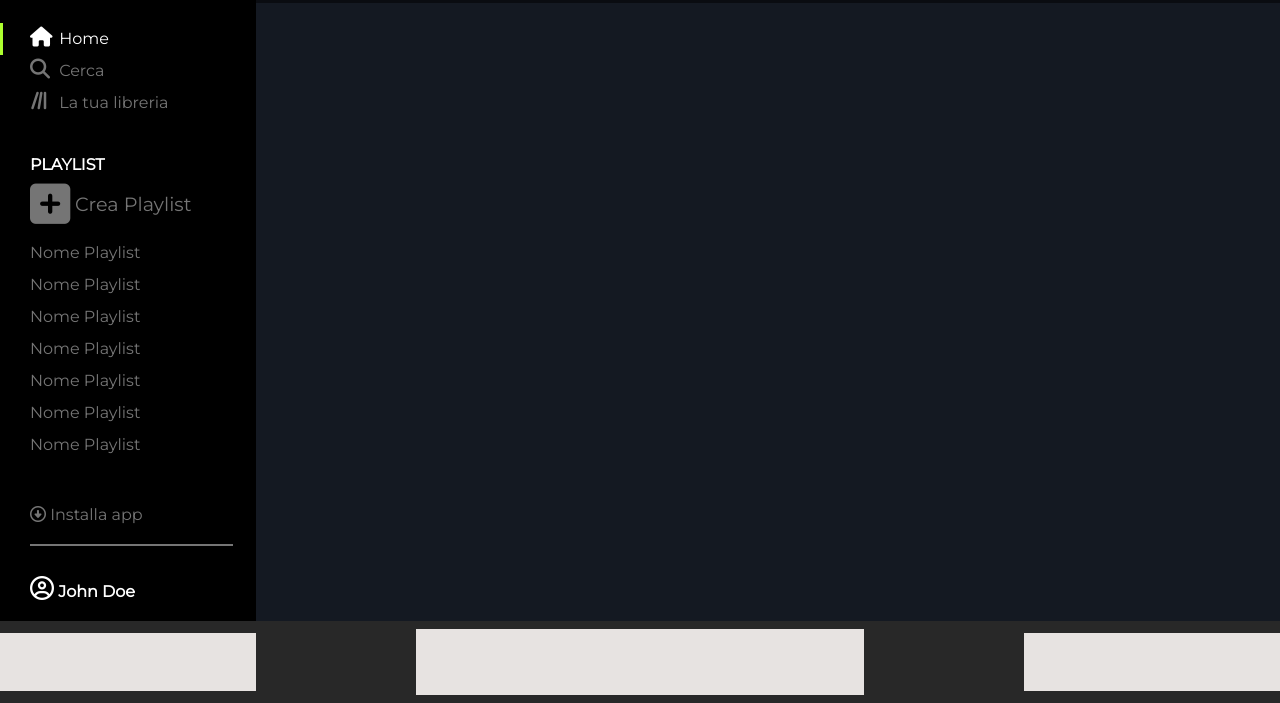
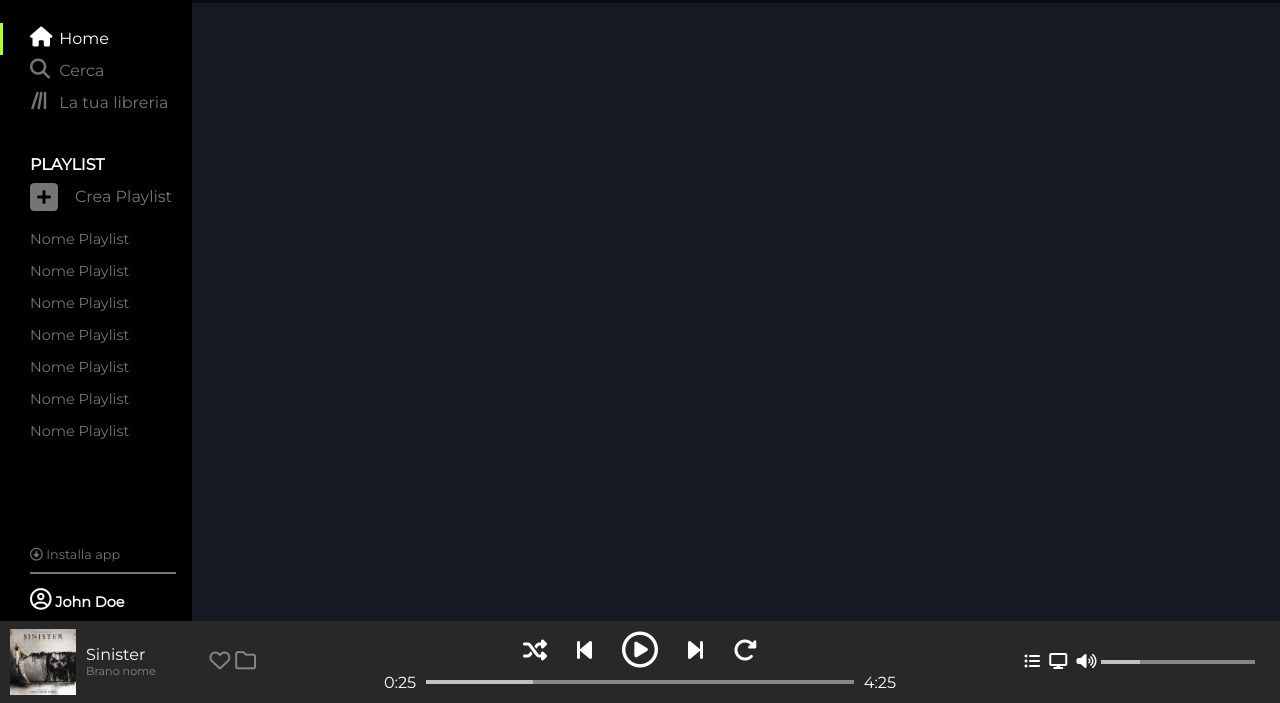
Before and after one commit to manuelnones/html-css-spotifyweb, a plain HTML site: page index.html in a window 1280 px wide. Shown: the part 97-800 px from the top of the page. Drawn offline with Linux system fonts and the light colour scheme.

Commit message:
add footer

```diff
--- a/css/style.css
+++ b/css/style.css
@@ -5,13 +5,10 @@
 }
 
 body{
-    background-color: #141922;
-    font-family: 'Fredoka', sans-serif;
     font-family: 'Montserrat', sans-serif;
 }
 
 .space-nav-element{
-    font-size: 1em;
     padding-left: 30px;
 }
 
@@ -38,9 +35,9 @@ header #nav-spotify{
     position: fixed;
     top: 0;
     left: 0;
-    right: 80%;
     z-index: 3;
-    height: calc(100% - 82.5px);
+    min-width: 192px;
+    min-height: calc(100% - 82.5px);
     background-color: #000000;
 }
 
@@ -83,21 +80,26 @@ header #nav-spotify .nav-top .playlist .title-nav{
 header #nav-spotify .nav-top .playlist .new-playlist{
     display: flex;
     align-items: center;
-    font-size: 1.2em;
+    font-size: 1em;
     padding-bottom: 10px;
 }
 
 header #nav-spotify .nav-top .playlist .new-playlist .fa-solid{
-    font-size: 2.4em;
+    font-size: 2em;
 }
 
 header #nav-spotify .nav-top .playlist .new-playlist span{
     padding-left: 25px;
 }
 
+header #nav-spotify .nav-top .playlist .name-playlist{
+    font-size: 0.9em;
+}
+
 header #nav-spotify .nav-bottom .download-app{
     color: #757575;
-    padding-bottom: 20px;
+    padding-bottom: 10px;
+    font-size: 0.8em;
 }
 
 header #nav-spotify .nav-bottom hr{
@@ -106,9 +108,10 @@ header #nav-spotify .nav-bottom hr{
 }
 
 header #nav-spotify .nav-bottom .my-profile{
+    font-size: 0.9em;
     color: white;
-    padding-top: 30px;
-    padding-bottom: 20px;
+    padding-top: 15px;
+    padding-bottom: 10px;
 }
 
 header #nav-spotify .nav-bottom .my-profile .fa-regular{
@@ -125,7 +128,7 @@ header #upgrade-container{
     position: fixed;
     top: 0;
     right: 0;
-    left: 20%;
+    left: 192px;
     z-index: 2;
     height: 100px;
     background-color: rgba(0, 0, 0, 0.5);
@@ -149,7 +152,7 @@ header #upgrade-container .btn-upgrade{
 
 
 /* footer */
-footer #nav-song-container{
+footer #footer-song-container{
     position: fixed;
     bottom: 0;
     left: 0;
@@ -162,22 +165,127 @@ footer #nav-song-container{
     background-color: #282828;
 }
 
-footer #nav-song-container .song{
-    height: 70%;
+footer #footer-song-container .footer-song{
+    display: flex;
+    justify-content: space-between;
+    height: 80%;
     width: 20%;
-    background-color: #e7e3e1;
-/* /test */
+    max-width: 20%;
+    min-width: 80px;
 }
 
-footer #nav-song-container .song-navigation{
-    height: 80%;
-    width: 35%;
-    background-color: #e7e3e1;
+footer #footer-song-container .footer-song .song-playing{
+    display: flex;
+    align-items: center;
+    gap: 10px;
+    margin-left: 10px;
 }
 
-footer #nav-song-container .volume-container{
-    height: 70%;
+footer #footer-song-container .footer-song .song-playing .img-footer-container{
+    height: 100%;
+}
+
+footer #footer-song-container .footer-song .song-playing .img-footer-container img{
+    height: 100%;
+}
+
+footer #footer-song-container .footer-song .song-playing .song-details-footer .song{
+    color: white;
+}
+
+footer #footer-song-container .footer-song .song-playing .song-details-footer .artist{
+    color: #878787;
+    font-size: 0.7em;
+}
+
+footer #footer-song-container .footer-song .like-song{
+    display: flex;
+    align-items: center;
+    flex-wrap: wrap;
+    gap: 5px;
+    font-size: 1.3em;
+    color: #878787;
+}
+
+footer #footer-song-container .song-navigation{
+    width: 40%;
+    min-width: 200px;
+}
+
+footer #footer-song-container .song-navigation .btns-song-navigation{
+    display: flex;
+    justify-content: center;
+    align-items: center;
+    gap: 30px;
+    height: 50%;
+    font-size: 1.5em;
+    padding-bottom: 5px;
+    color: white;
+}
+
+footer #footer-song-container .song-navigation .btns-song-navigation > :nth-child(3){
+    font-size: 1.5em;
+}
+
+footer #footer-song-container .song-navigation .bar-song-navigation{
+    display: flex;
+    justify-content: space-between;
+    align-items: center;
+    gap: 10px;
+}
+
+footer #footer-song-container .song-navigation .bar-song-navigation .song-duration{
+    color: white;
+}
+
+footer #footer-song-container .song-navigation .bar-song-navigation .total-playback-song{
+    width: 100%;
+    height: 4px;
+    background-color: #878787;
+}
+
+footer #footer-song-container .song-navigation .bar-song-navigation .current-playback-song{
+    width: 25%;
+    height: 4px;
+    background-color: #c1c1c1;
+}
+
+footer #footer-song-container .volume-container{
+    display: flex;
+    align-items: center;
     width: 20%;
-    background-color: #e7e3e1;
+    max-width: 20%;
+    min-width: 80px;
+}
+
+footer #footer-song-container .volume-container .btns-volume-container{
+    color: white;
+}
+
+footer #footer-song-container .volume-container .btns-volume-container .fa-solid{
+    padding-right: 5px;
+}
+
+footer #footer-song-container .volume-container .bar-total-volume{
+    width: 60%;
+    height: 4px;
+    background-color: #878787;
+}
+
+footer #footer-song-container .volume-container .bar-current-volume{
+    width: 25%;
+    height: 4px;
+    background-color: #c1c1c1;
 }
 /* /footer */
+
+
+/* test */
+main{
+    position: fixed;
+    top: 0;
+    bottom: 82.5px;
+    left: 192px;
+    right: 0;
+    background-color: #141922;
+}
--- a/index.html
+++ b/index.html
@@ -88,25 +88,71 @@
     </header>
 <!-- /header -->
 
+    <main>
 
+    </main>
 
 
 
 <!-- footer -->
     <footer>
-        <div id="nav-song-container">
-            <div class="song">
+        <div id="footer-song-container">
 
+            <div class="footer-song">
+                <div class="song-playing">
+                    <div class="img-footer-container">
+                        <img src="img/sinister.jpeg" alt="">
+                    </div>
+
+                    <div class="song-details-footer">
+                        <div class="song">Sinister</div>
+                        <div class="artist">Brano nome</div>
+                    </div>
+                </div>
+
+                <div class="like-song">
+                    <i class="fa-regular fa-heart"></i>
+                    <i class="fa-regular fa-folder"></i>
+                </div>
             </div>
 
 
             <div class="song-navigation">
+                <div class="btns-song-navigation">
+                    <i class="fa-solid fa-shuffle"></i>
+                    <i class="fa-solid fa-backward-step"></i>
+                    <i class="fa-regular fa-circle-play"></i>
+                    <i class="fa-solid fa-forward-step"></i>
+                    <i class="fa-solid fa-rotate-right"></i>
+                </div>
 
+                <div class="bar-song-navigation">
+                    <div class="song-duration">
+                        0:25
+                    </div>
+
+                    <div class="total-playback-song">
+                        <div class="current-playback-song">
+                        </div>
+                    </div>
+
+                    <div class="song-duration">
+                        4:25
+                    </div>
+                </div>
             </div>
 
 
             <div class="volume-container">
-
+                <div class="btns-volume-container">
+                    <i class="fa-solid fa-list-ul"></i>
+                    <i class="fa-solid fa-display"></i>
+                    <i class="fa-solid fa-volume-high"></i>
+                </div>
+                <div class="bar-total-volume">
+                    <div class="bar-current-volume">
+                    </div>
+                </div>
             </div>
         </div>
     </footer>
```
